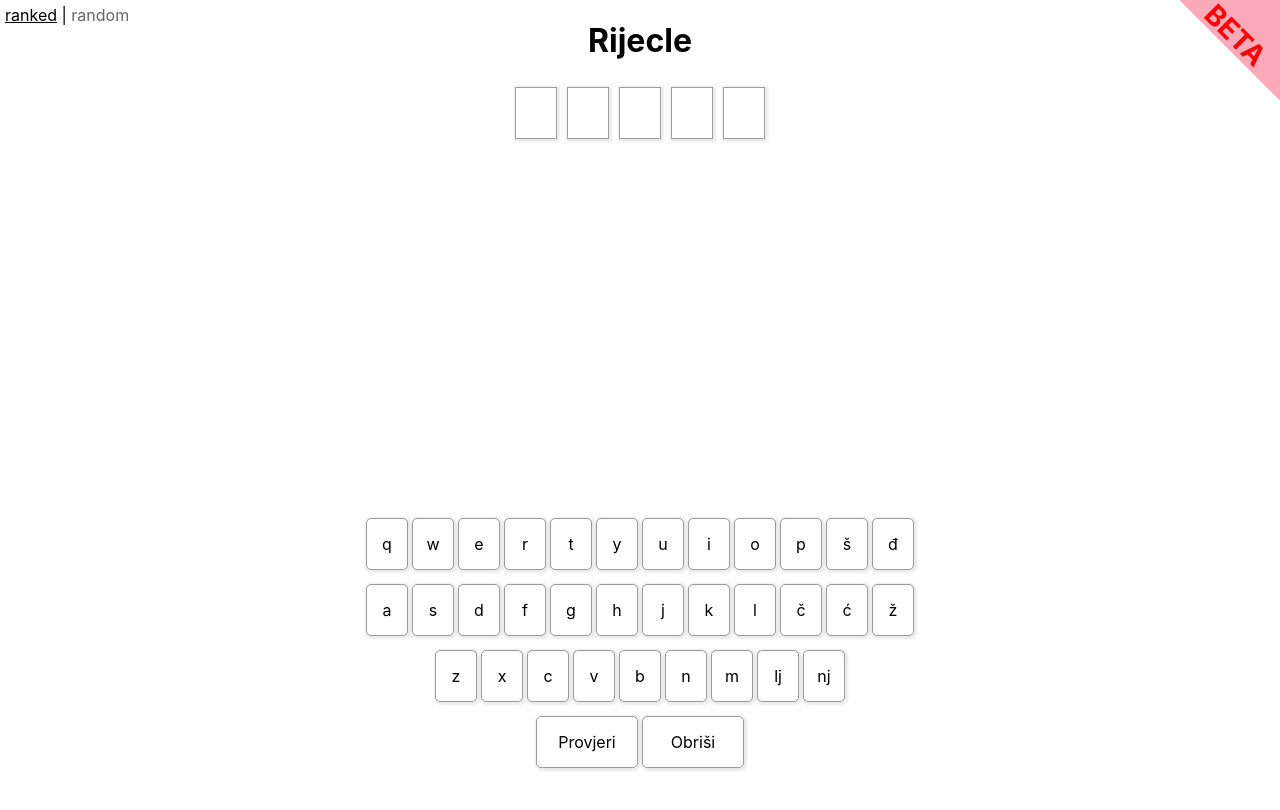
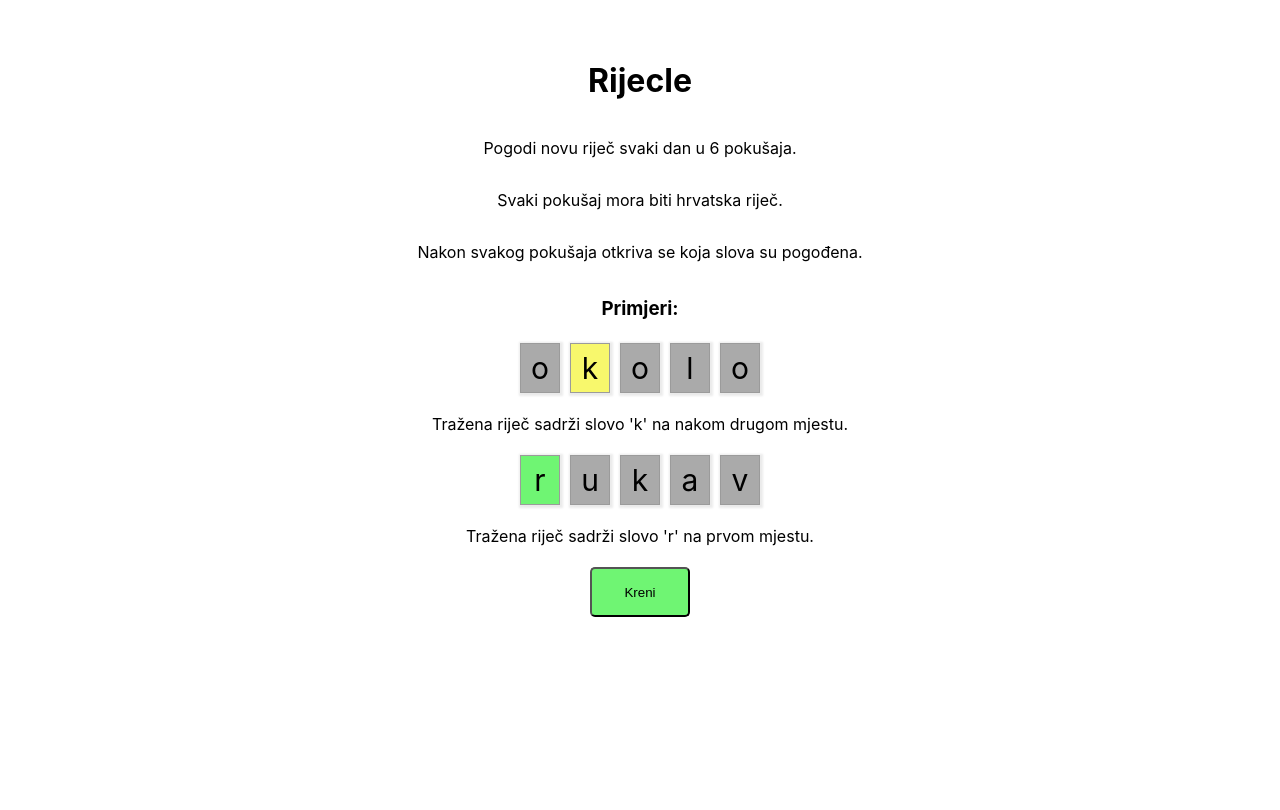
Before and after one commit to Mats01/rijecle, a React (Create React App) app: page / in a window 1280 px wide. Shown: the top 810 px of the page. Built offline with nearby package versions, Linux system fonts and the light colour scheme.

Commit message:
dodaj objasnjenje

```diff
--- a/src/App.css
+++ b/src/App.css
@@ -1,3 +1,7 @@
+* {
+  box-sizing: border-box;
+}
+
 .App {
   text-align: center;
 }
--- a/src/App.tsx
+++ b/src/App.tsx
@@ -65,6 +65,7 @@ function App() {
   const [incorrect, setIncorrect] = useState<string[]>([]);
   const [showPopup, setShowPopup] = useState<boolean>(false);
   const [randomMode,] = useState<boolean>(window.localStorage.getItem('@random') === 'true' || false);
+  const [hideExplainer, setHideExplainer] = useState<boolean>(window.localStorage.getItem('@hideExplainer') === '4' || false);
   // const wordOfTheDay = ['š', 'k', 'o', 'l', 'a'];
   const [wordOfTheDay, setWordOfTheDay] = useState<string[]>([]);
   useEffect(() => {
@@ -203,6 +204,16 @@ function App() {
     window.location.reload();
   }
 
+  const dismissExplainer = () => {
+    if (!parseInt(window.localStorage.getItem('@hideExplainer') || '0')) {
+      window.localStorage.setItem('@hideExplainer', '1');
+    } else {
+      let nrOfShowings = parseInt(window.localStorage.getItem('@hideExplainer') || '0');
+      window.localStorage.setItem('@hideExplainer', `${nrOfShowings + 1}`);
+    }
+    setHideExplainer(true);
+  }
+
   return (
     <div className="App" style={styles.app}>
       <div
@@ -240,6 +251,7 @@ function App() {
       >
         <Keyboard correct={correct} incorrect={incorrect} sendKeyPress={(key) => acceptLetter(key)} />
       </div>
+      {!hideExplainer && <Explainer hide={dismissExplainer} />}
     </div >
   );
 }
@@ -314,3 +326,25 @@ const BravoPopup: FC<{ wordOfTheDay: string, guesses: string[] }> = ({ wordOfThe
     </div>
   )
 }
+
+
+const Explainer: FC<{ hide: () => void }> = ({ hide }) => {
+
+  return (<>
+    <div style={styles.explanerWindow}>
+      <h1>Rijecle</h1>
+      <p>Pogodi novu riječ svaki dan u 6 pokušaja.</p>
+      <p>Svaki pokušaj mora biti hrvatska riječ.</p>
+      <p>Nakon svakog pokušaja otkriva se koja slova su pogođena.</p>
+      <h3>Primjeri:</h3>
+
+      <Guesses word={['o', 'k', 'o', 'l', 'o']} colors={[GREY, YELLOW, GREY, GREY, GREY]} />
+      <p>Tražena riječ sadrži slovo 'k' na nakom drugom mjestu.</p>
+
+      <Guesses word={['r', 'u', 'k', 'a', 'v']} colors={[GREEN, GREY, GREY, GREY, GREY]} />
+      <p>Tražena riječ sadrži slovo 'r' na prvom mjestu.</p>
+
+      <button style={styles.greebButton} onClick={hide}>Kreni</button>
+    </div>
+  </>)
+}
--- a/src/Style.ts
+++ b/src/Style.ts
@@ -1,9 +1,11 @@
 export const styles = {
   app: {
-    display: 'flex',
-    flexDirection: 'column' as 'column',
-    alignItems: 'center',
-    justifyContent: 'center',
+    // display: 'flex',
+    // flexDirection: 'column' as 'column',
+    // alignItems: 'center',
+    // justifyContent: 'center',
+    width: '100vw',
+    height: '100vh',
   },
   container: {
     border: '1px solid rgb(155,155,155)',
@@ -92,4 +94,31 @@ export const styles = {
     padding: '5px',
     cursor: 'pointer',
   },
+  explanerWindow: {
+    boxSizing: 'border-box' as 'border-box',
+    width: '100vw',
+    height: '100vh',
+    backgroundColor: 'white',
+    position: 'absolute' as 'absolute',
+    top: 0,
+    left: 0,
+    zIndex: 100,
+    display: 'flex',
+    flexDirection: 'column' as 'column',
+    paddingTop: '40px',
+    alignItems: 'center',
+  },
+  greebButton: {
+    backgroundColor: '#6ff573',
+    borderRadius: '5px',
+    padding: '5px',
+    margin: '5px',
+    cursor: 'pointer',
+    width: '100px',
+    height: '50px',
+    display: 'flex',
+    justifyContent: 'center',
+    alignItems: 'center',
+
+  },
 }
```
